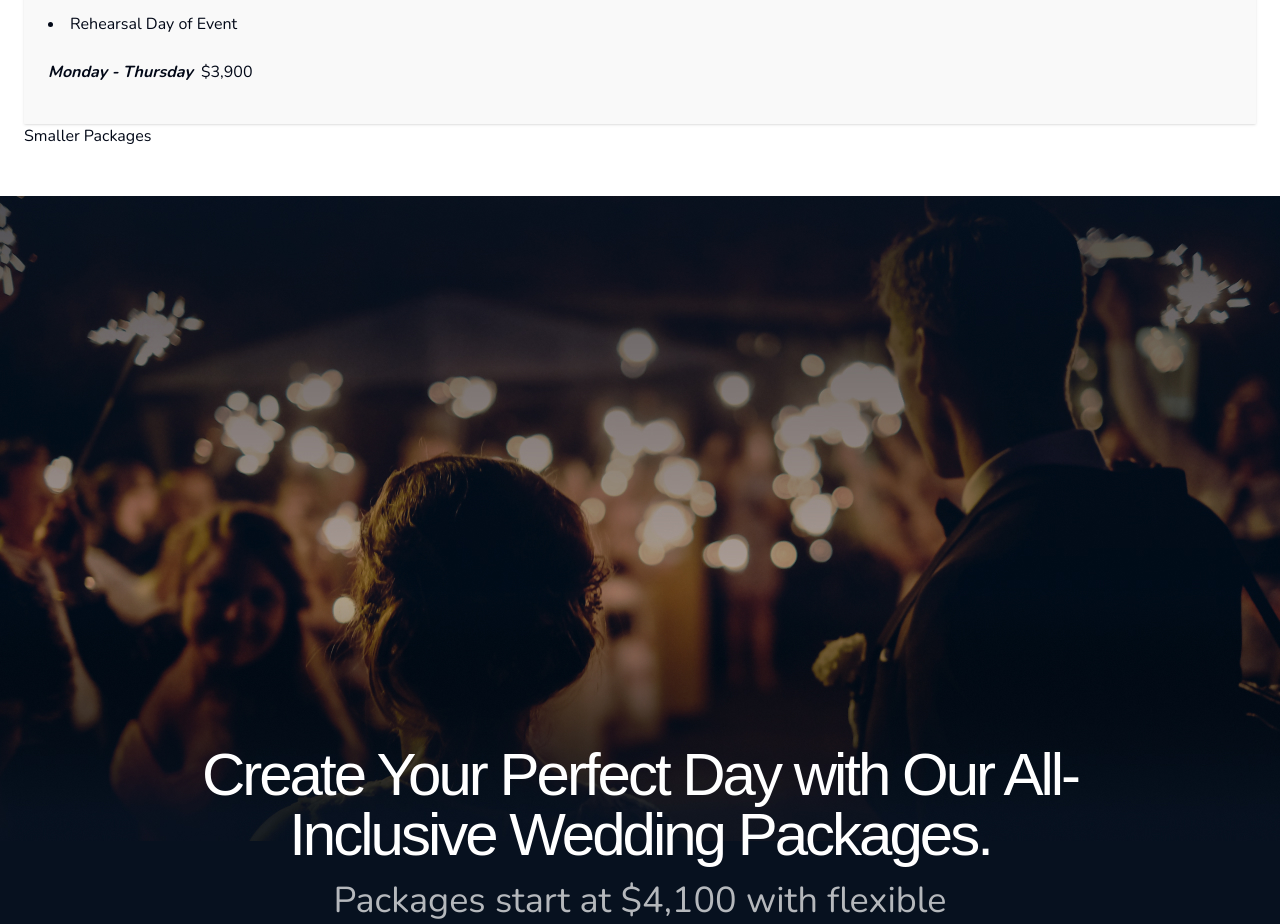
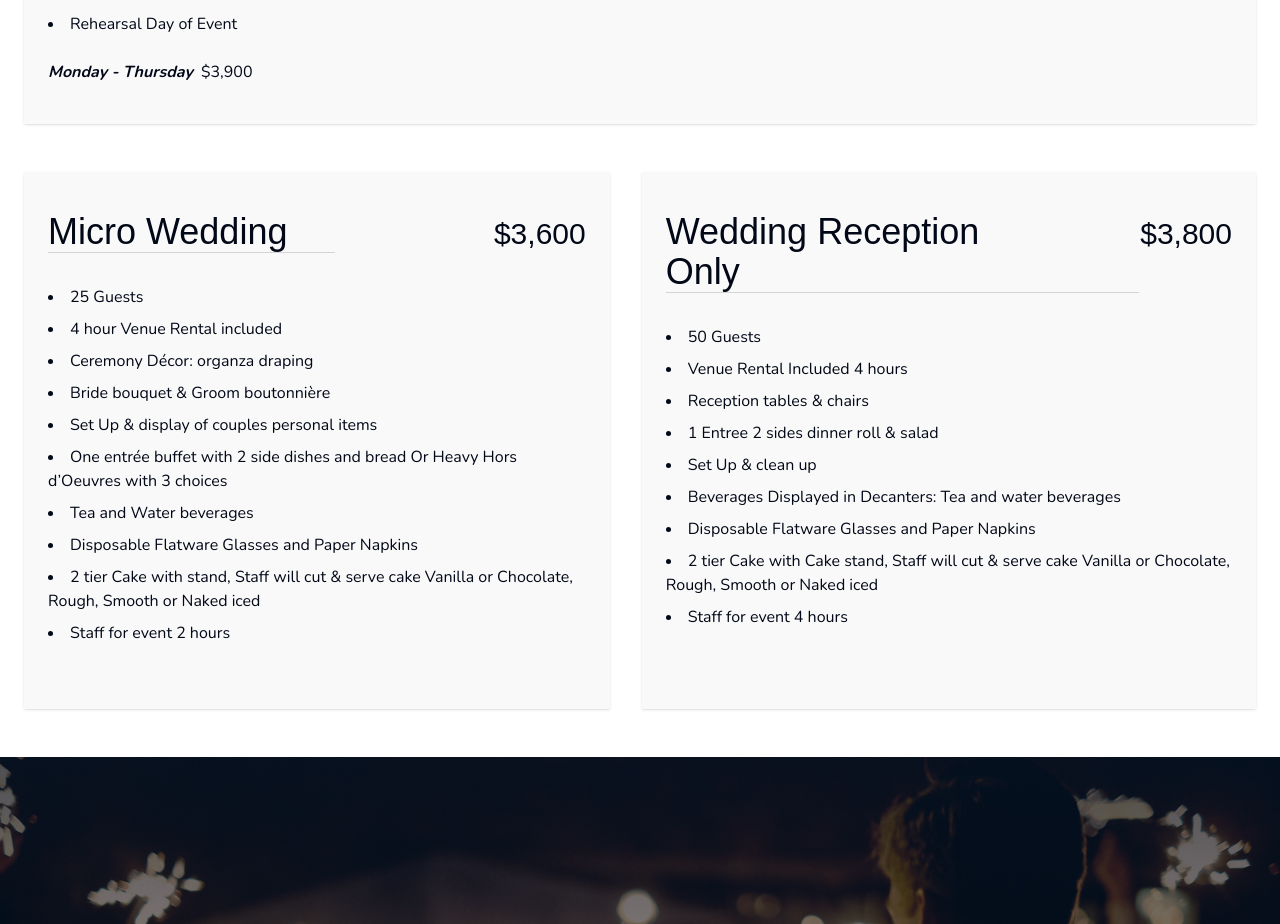
Before and after one commit to Dillonzellis/rlmaffairs-v4, a Next.js app: page /wedding-packages in a window 1280 px wide. Shown: the part 3046-3970 px from the top of the page. Built offline with nearby package versions, Linux system fonts and the light colour scheme; a web font is replaced by a local one.

Commit message:
feat: SmallPackages

```diff
--- a/src/app/wedding-packages/page.tsx
+++ b/src/app/wedding-packages/page.tsx
@@ -1,7 +1,8 @@
 import { MainHeader } from "@/components/common/typography/MainHeader";
 import { MaxWidthWrapper } from "@/components/common/MaxWidthWrapper";
 import { Package } from "@/components/sections/packages/Package";
-import { weddingPackages } from "@/data/packages";
+import { weddingPackages, smallWeddingPackages } from "@/data/packages";
+import { SmallPackage } from "@/components/sections/packages/SmallPackage";
 
 export default function WeddingPackagePage() {
   return (
@@ -15,12 +16,16 @@ export default function WeddingPackagePage() {
       </section>
       <section className="py-12">
         <MaxWidthWrapper>
-          <div className="flex flex-col gap-12">
+          <div className="flex flex-col gap-12 pb-12">
             {weddingPackages.map((pkg, i) => (
               <Package key={i} {...pkg} />
             ))}
           </div>
-          <div>Smaller Packages</div>
+          <div className="flex gap-8">
+            {smallWeddingPackages.map((pkg, i) => (
+              <SmallPackage key={i} {...pkg} />
+            ))}
+          </div>
         </MaxWidthWrapper>
       </section>
     </main>
--- /dev/null
+++ b/src/components/sections/packages/SmallPackage.tsx
@@ -0,0 +1,27 @@
+import { TypeSmallWeddingPackages } from "@/data/packages";
+
+export const SmallPackage = ({
+  title,
+  mainPrice,
+  feats,
+}: TypeSmallWeddingPackages) => {
+  return (
+    <div className="rounded-sm bg-[#d5d5d5]/15 px-6 py-10 shadow">
+      <div className="flex items-baseline justify-between gap-20">
+        <div className="pb-8">
+          <div className="font-serif text-4xl">{title}</div>
+          <hr className="border-t-1 w-[120%] border-[#d5d5d5]"></hr>
+        </div>
+        <div className="">
+          <div className="font-serif text-3xl">{mainPrice}</div>
+        </div>
+      </div>
+
+      <ul className="list-inside list-disc space-y-2 pb-6">
+        {feats.map((feat, i) => (
+          <li key={i}>{feat}</li>
+        ))}
+      </ul>
+    </div>
+  );
+};
--- a/src/data/packages.ts
+++ b/src/data/packages.ts
@@ -85,6 +85,43 @@ export const weddingPackages = [
 
 export type TypeWeddingPackages = (typeof weddingPackages)[number];
 
+export const smallWeddingPackages = [
+  {
+    title: "Micro Wedding",
+    mainPrice: "$3,600",
+    feats: [
+      "25 Guests",
+      "4 hour Venue Rental included",
+      "Ceremony Décor: organza draping",
+      "Bride bouquet & Groom boutonnière",
+      "Set Up & display of couples personal items",
+      "One entrée buffet with 2 side dishes and bread Or Heavy Hors d’Oeuvres with 3 choices",
+      "Tea and Water beverages",
+      "Disposable Flatware Glasses and Paper Napkins",
+      "2 tier Cake with stand, Staff will cut & serve cake Vanilla or Chocolate, Rough, Smooth or Naked iced",
+      "Staff for event 2 hours",
+    ],
+  },
+  {
+    title: "Wedding Reception Only",
+    mainPrice: "$3,800",
+    feats: [
+      "50 Guests",
+      "Venue Rental Included 4 hours",
+      "Reception tables & chairs",
+      "1 Entree 2 sides dinner roll & salad",
+      "Set Up & clean up",
+      "Beverages Displayed in Decanters: Tea and water beverages",
+      "Disposable Flatware Glasses and Paper Napkins",
+      "2 tier Cake with Cake stand, Staff will cut & serve cake Vanilla or Chocolate, Rough, Smooth or Naked iced",
+      "Staff for event 4 hours",
+    ],
+    reducedPrice: "$3,200",
+  },
+] as const;
+
+export type TypeSmallWeddingPackages = (typeof smallWeddingPackages)[number];
+
 // export const WeddingPackages = [
 //   {
 //     title: "Sapphire",
```
Also changed, not shown: src/components/sections/packages/SmallPackages.tsx (deleted).
